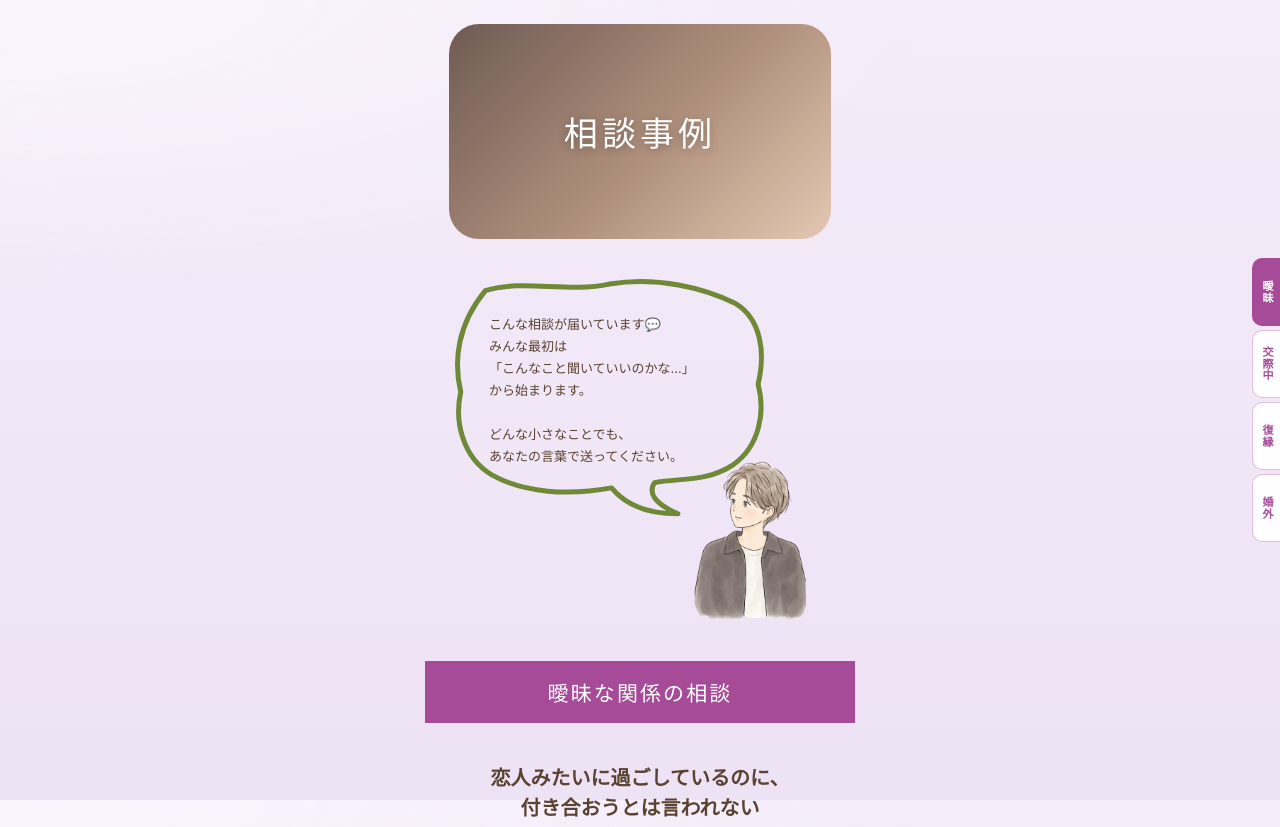
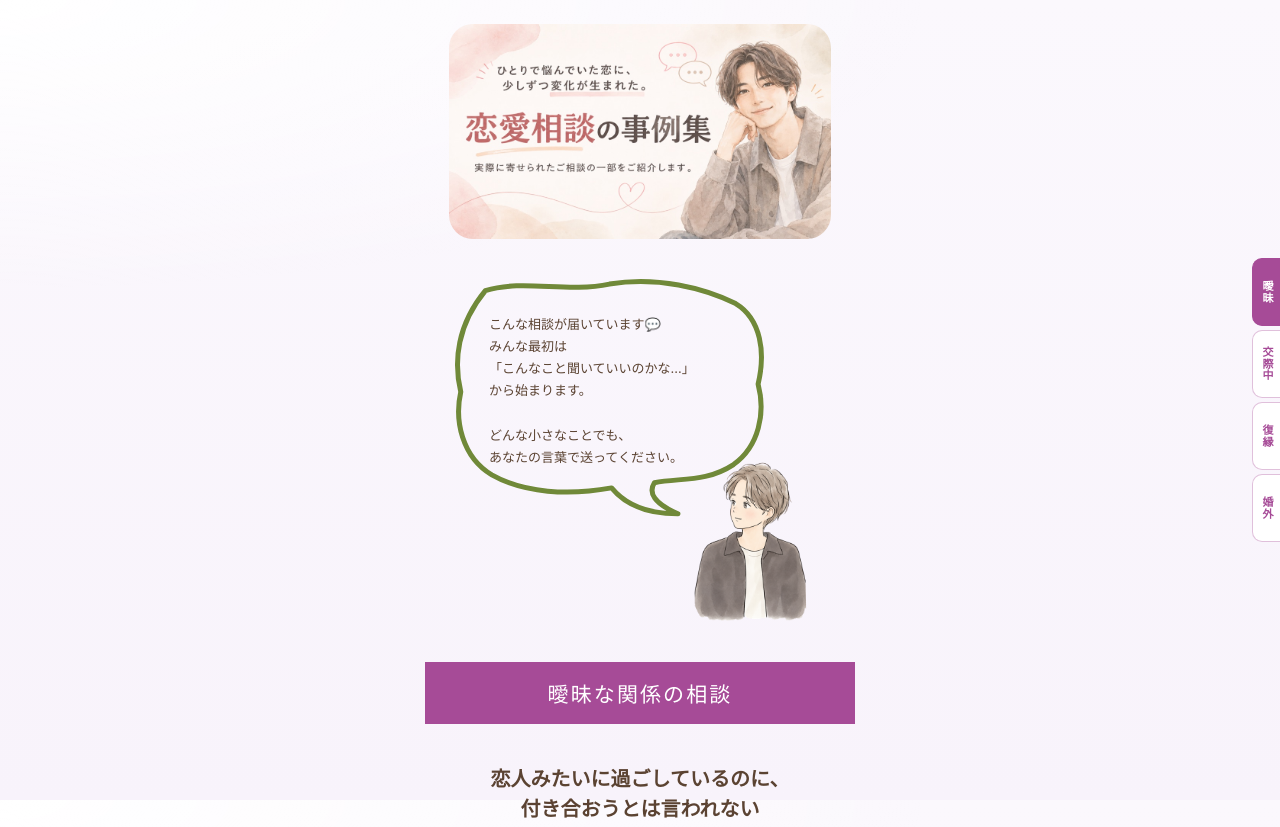
Before and after one commit to batakekl014215-source/maakun_lucky.github.io, a plain HTML site: page soudan-jirei/index.html in a window 1280 px wide. Shown: the top 827 px of the page. Drawn offline with Linux system fonts and the light colour scheme.

Commit message:
ヘッダーをバナー画像に変更し、背景色を薄く調整
Co-Authored-By: Claude Sonnet 5.5 <noreply@anthropic.com>

```diff
--- a/soudan-jirei/css/style.css
+++ b/soudan-jirei/css/style.css
@@ -19,24 +19,11 @@ body {
 }
 
 /* ===== ① ヒーロー ===== */
-.hero {
-  margin-top: 24px;
-  aspect-ratio: 349 / 196;
-  border-radius: 30px;
-  display: grid;
-  place-items: center;
-  /* 仮: 写真が入るまでのグラデーション。assets/hero.jpg を置いたら下の行を有効化 */
-  background: linear-gradient(135deg, #6f5b53 0%, #b0907d 55%, #e4c8b2 100%);
-  /* background: center / cover url("../assets/hero.jpg"); */
-}
-.hero__title {
-  margin: 0;
-  font-family: var(--font-serif);
-  font-weight: 500;
-  font-size: 34px;
-  letter-spacing: .12em;
-  color: #fff;
-  text-shadow: 0 2px 10px rgba(0,0,0,.28);
+.hero { margin-top: 24px; }
+.hero__img { display: block; width: 100%; height: auto; border-radius: 24px; }
+.visually-hidden {
+  position: absolute; width: 1px; height: 1px; margin: -1px; padding: 0;
+  overflow: hidden; clip: rect(0 0 0 0); white-space: nowrap; border: 0;
 }
 
 /* ===== ② イントロ ===== */
--- a/soudan-jirei/css/tokens.css
+++ b/soudan-jirei/css/tokens.css
@@ -1,8 +1,8 @@
 /* ===== トークン（REQUIREMENT.md 4-1 / 確定事項） ===== */
 :root {
-  --bg-page: #F4ECF9;
-  --bg-page-end: #EEE2F5;
-  --bg-glow: #FAF5FD;
+  --bg-page: #FBF8FD;
+  --bg-page-end: #F8F3FB;
+  --bg-glow: #FFFFFF;
   --band: #A64B97;            /* 確定: 紫ピンク（白文字 約5.2:1） */
   --band-text: #FFFFFF;
   --chat-bg: #CAD5E0;
--- a/soudan-jirei/index.html
+++ b/soudan-jirei/index.html
@@ -8,8 +8,8 @@
   <link rel="preconnect" href="https://fonts.googleapis.com">
   <link rel="preconnect" href="https://fonts.gstatic.com" crossorigin>
   <link href="https://fonts.googleapis.com/css2?family=Noto+Serif+JP:wght@500;600&display=swap" rel="stylesheet">
-  <link rel="stylesheet" href="css/tokens.css?v=2">
-  <link rel="stylesheet" href="css/style.css?v=2">
+  <link rel="stylesheet" href="css/tokens.css?v=3">
+  <link rel="stylesheet" href="css/style.css?v=3">
   <!-- 【あとで追加】noindex: <meta name="robots" content="noindex"> をここに -->
   <!-- 【あとで追加】計測タグ（Clarity等）をここに -->
 </head>
@@ -18,7 +18,8 @@
 
     <!-- ① ヒーローバナー（写真は assets/hero.jpg に差し替え） -->
     <header class="hero">
-      <h1 class="hero__title">相談事例</h1>
+      <h1 class="visually-hidden">恋愛相談の事例集</h1>
+      <img class="hero__img" src="assets/hero.jpg" width="1000" height="563" alt="恋愛相談の事例集 実際に寄せられたご相談の一部をご紹介します。">
     </header>
 
     <!-- ② イントロ（キャラクター画像は assets/character.png に差し替え） -->
@@ -44,7 +45,7 @@
   <!-- 右端の現在位置インジケーター（js が生成） -->
   <nav class="indicator" id="indicator" aria-label="ジャンル"></nav>
 
-  <script src="data/cases.js?v=2"></script>
-  <script src="js/render.js?v=2"></script>
+  <script src="data/cases.js?v=3"></script>
+  <script src="js/render.js?v=3"></script>
 </body>
 </html>
```
Also changed, not shown: soudan-jirei/assets/hero.jpg (added).
